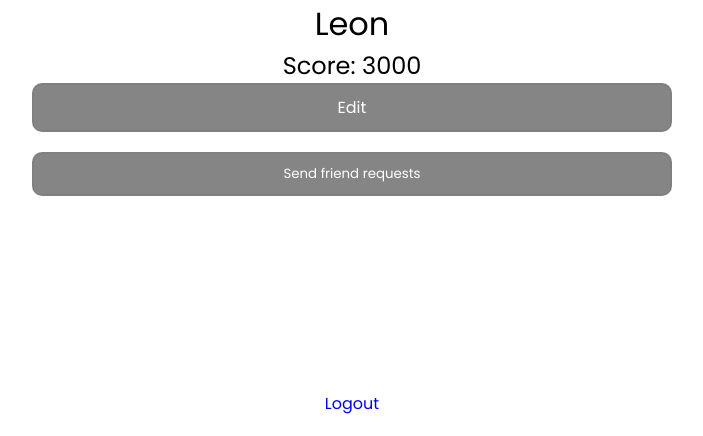
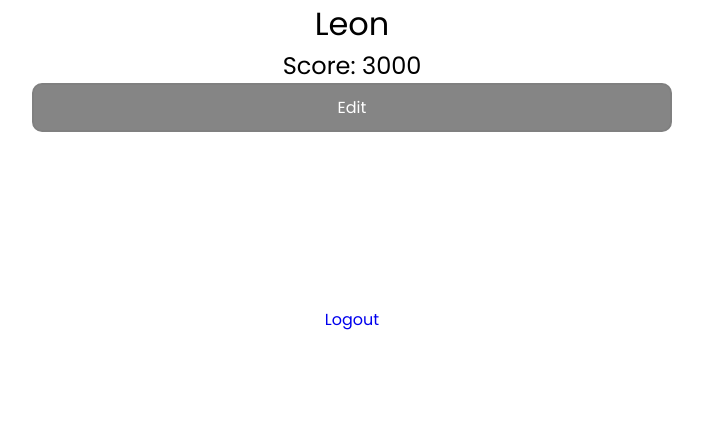
Before and after one commit to ExaCLe/productivity-team-tasks, a Flask app: page /profile in a window 1280 px wide. Shown: the part 218-654 px from the top of the page, without its empty margins (288-991 px from the left). Run offline with Flask 2, Linux system fonts and the light colour scheme; a user stored in the database is signed in; data comes from the database, SQL or seed files in the repository; some libraries are stand-ins or nearby versions.

Commit message:
some minor design fixes

```diff
--- a/templates/friends/friends.html
+++ b/templates/friends/friends.html
@@ -58,8 +58,10 @@
     </div>
     {% endif %}
     {% for name in pending_requests %}
-    <div class="entry3">
-        <p>{{name}}</p>
+    <div class="entry2">
+        <div class="align-content-left">
+            <p>{{name}}</p>
+        </div>
     </div>
 
 
--- a/templates/profiles/profile.html
+++ b/templates/profiles/profile.html
@@ -24,7 +24,7 @@
     </form>
     {% endif %}
 
-    {% if not friend %}
+    {% if not friend and not own_profile %}
     <form action="/friends/add" method="GET" class="form">
         <input type="hidden" name="username" value="{{username}}" >
         <button type="submit" class="btn-primary half-size" >Send friend requests</button>
```
